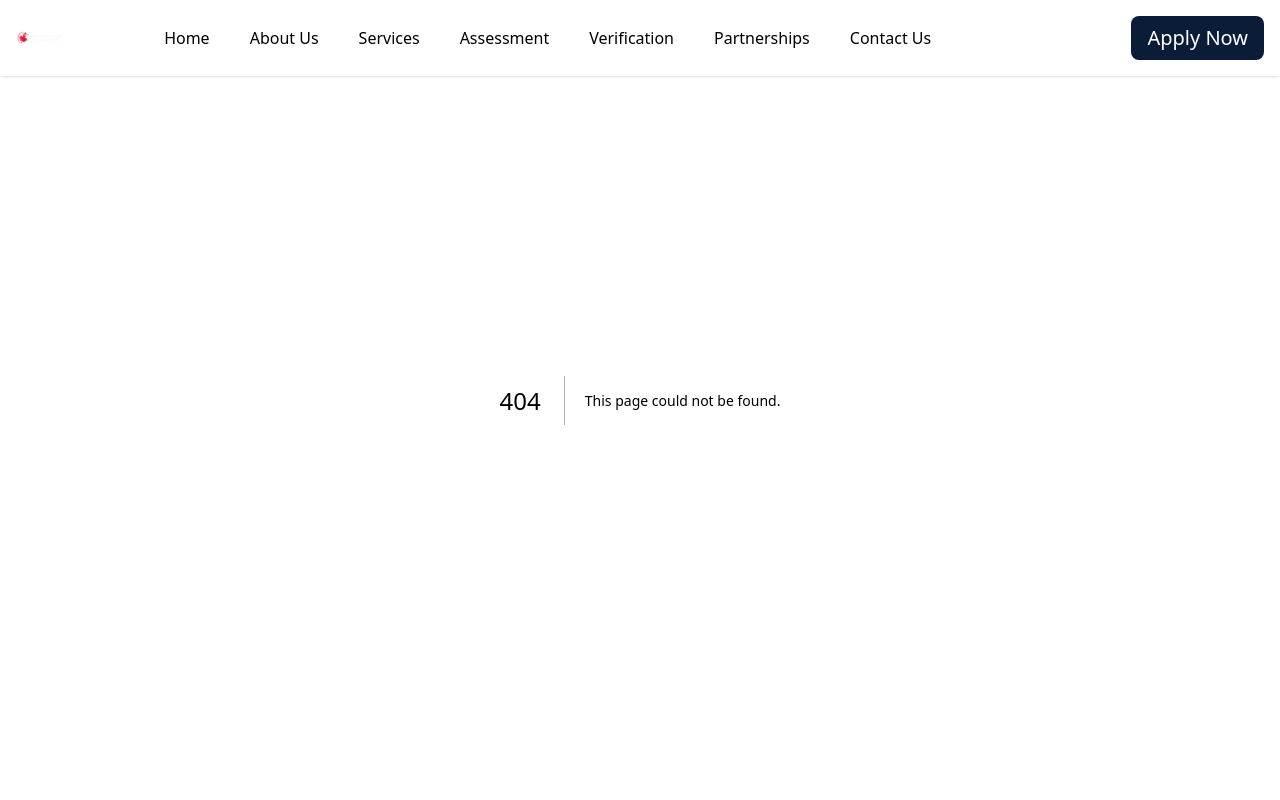
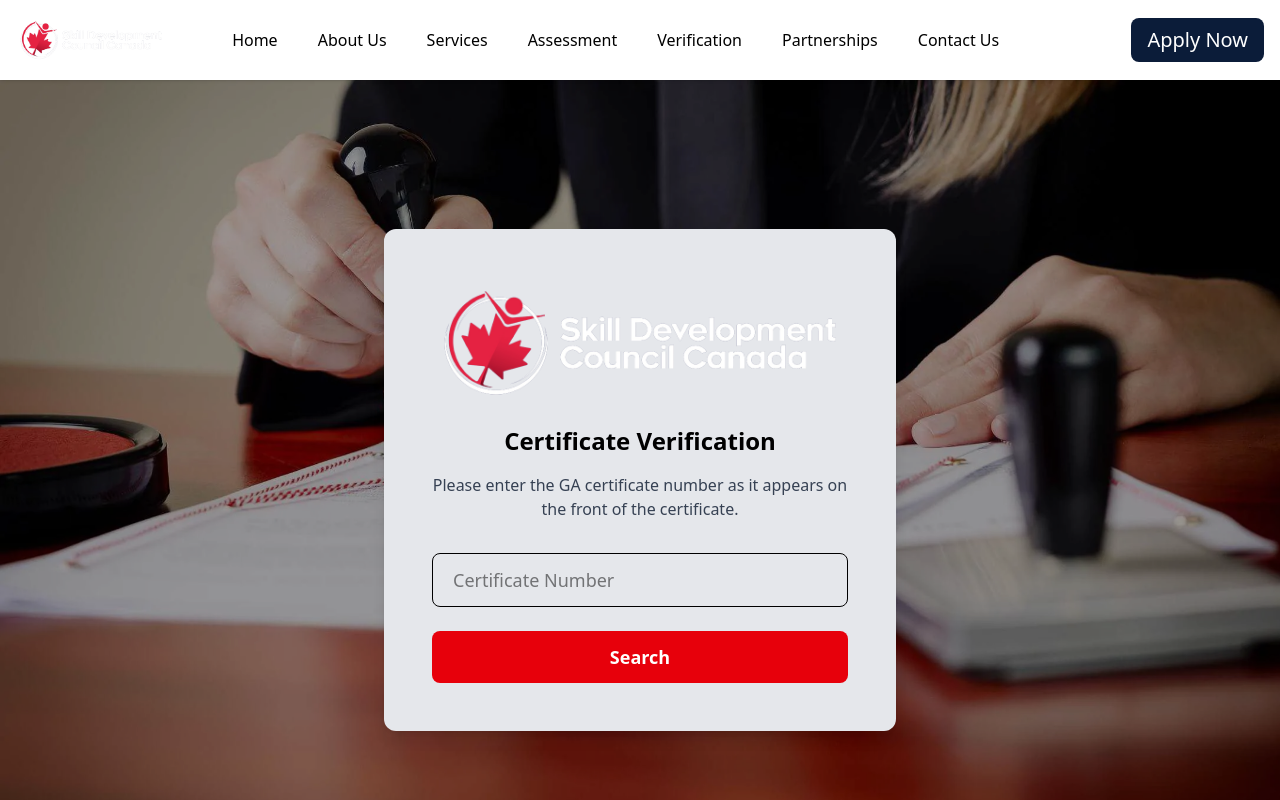
Before and after one commit to Payshia-Software-Solutions/ukcas, a Next.js app in the folder client/: page /certificateverification in a window 1280 px wide. Before the commit this address had no page. Shown: the top 800 px of the page. Built offline with nearby package versions, Linux system fonts and the light colour scheme.

Commit message:
add certificate verification feature with navigation updates

```diff
--- /dev/null
+++ b/client/app/certificateverification/page.tsx
@@ -0,0 +1,14 @@
+// app/certificate-verification/page.tsx
+
+import React from "react";
+import CertificatVerification from "@/components/CertificateVerification/CertificateVerification";
+
+const Page: React.FC = () => {
+  return (
+    <div className="mt-20">
+      <CertificatVerification />
+
+    </div>
+  );
+};
+export default Page;
--- /dev/null
+++ b/client/app/verifiedcertificate/page.tsx
@@ -0,0 +1,12 @@
+import React from 'react'
+import VerifiedCertificate from '@/components/CertificateVerification/VerifiedCertificate'
+
+const Page: React.FC = () => {
+    return (
+      <div className="mt-20">
+        <VerifiedCertificate />
+
+      </div>
+    );
+  };
+  export default Page;
--- /dev/null
+++ b/client/components/CertificateVerification/CertificateVerification.tsx
@@ -0,0 +1,51 @@
+'use client';
+
+import React from 'react';
+import { useRouter } from 'next/navigation';
+
+
+const CertificateVerification = () => {
+  const router = useRouter();
+
+  const handleSearch = () => {
+    router.push('/verifiedcertificate');
+  };
+
+  return (
+    <div className="relative min-h-screen flex items-center justify-center">
+      {/* Background Image with Overlay */}
+      <div
+        className="absolute inset-0 bg-cover bg-center z-0"
+        style={{ backgroundImage: "url('/assets/images/certificate.webp')" }}
+      >
+        <div className="absolute inset-0 bg-black opacity-40"></div>
+      </div>
+
+      {/* Main Content */}
+      <div className="relative z-10 bg-gray-200 bg-opacity-95 p-12 rounded-xl shadow-lg w-full max-w-lg text-center">
+        <img src="/assets/images/samplelogo.png" alt="Logo" className="mx-auto mb-4" />
+
+        <h2 className="text-2xl font-bold mb-4">Certificate Verification</h2>
+
+        <p className="text-gray-700 text-base mb-8">
+          Please enter the GA certificate number as it appears on the front of the certificate.
+        </p>
+
+        <input
+          type="text"
+          placeholder="Certificate Number"
+          className="w-full text-lg px-5 py-3 border border-white-400 rounded-lg mb-6 focus:outline-none focus:ring-2 focus:ring-white"
+        />
+
+        <button
+          onClick={handleSearch}
+          className="w-full text-lg bg-red-600 hover:bg-red-800 text-white font-semibold py-3 rounded-lg transition cursor-pointer"
+        >
+          Search
+        </button>
+      </div>
+    </div>
+  );
+};
+
+export default CertificateVerification;
--- /dev/null
+++ b/client/components/CertificateVerification/VerifiedCertificate.tsx
@@ -0,0 +1,9 @@
+import React from 'react'
+
+const VerifiedCertificate = () => {
+  return (
+    <div></div>
+  )
+}
+
+export default VerifiedCertificate
--- a/client/components/NavBar.tsx
+++ b/client/components/NavBar.tsx
@@ -50,7 +50,7 @@
           <div className="flex flex-col md:flex-row md:items-center md:justify-between">
             <div className="w-full md:w-auto hidden md:flex justify-center md:justify-start mb-4 md:mb-0">
               <Link href="/" className="text-2xl font-bold text-orange-500">
-                <Image src="/assets/images/samplelogo.png" alt="Logo" width={48} height={48} />
+                <Image src="/assets/images/samplelogo.png" alt="Logo" width={150} height={100} />
               </Link>
             </div>
 
@@ -63,7 +63,7 @@
               <Link href="/about" className="hover:text-gray-300"> About Us</Link>
               <Link href="/services" className="hover:text-gray-300">Services</Link>
               <Link href="/assessment" className="hover:text-gray-300">Assessment</Link>
-              <Link href="/verification" className="hover:text-gray-300">Verification</Link>
+              <Link href="/certificateverification" className="hover:text-gray-300">Verification</Link>
               <Link href="/partnerships" className="hover:text-gray-300">Partnerships</Link>
               <Link href="/contact" className="hover:text-gray-300">Contact Us</Link>
             </nav>
```
Also changed, not shown: client/public/assets/images/certificate.webp (added).
